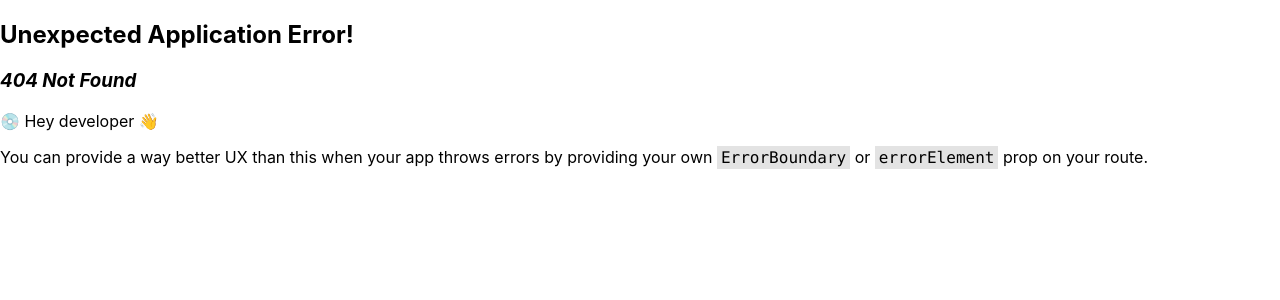
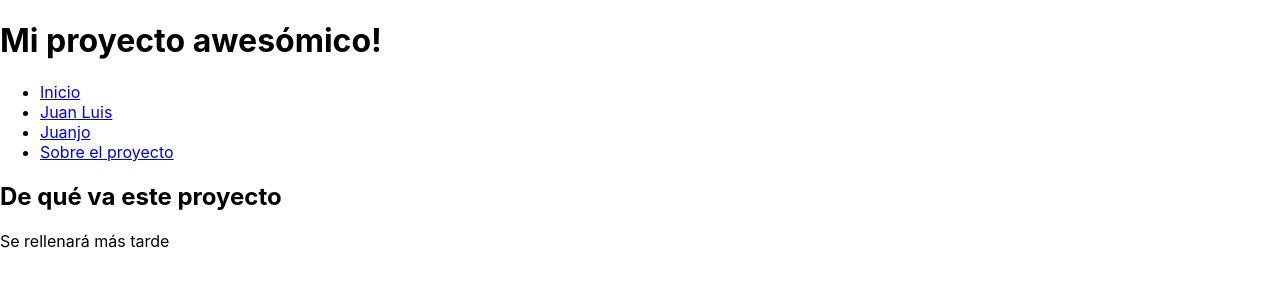
Before and after one commit to kastwey/arelance-git-test, a React (Create React App) app: page /about in a window 1280 px wide. Before the commit this address had no page. Shown: the top 300 px of the page. Built offline with nearby package versions, Linux system fonts and the light colour scheme.

Commit message:
Añado una página para hablar del proyecto, que ahora mismo ni funciona. Pero me mola hacer el merge a main para que Javi tenga que arreglaro mañana.

```diff
--- a/src/Routes.tsx
+++ b/src/Routes.tsx
@@ -3,6 +3,7 @@ import { JuanjoPage } from "./pages/JuanjoPage";
 import { JuanLuisPage } from "./pages/JuanLuisPage";
 import { IndexPage } from "./pages/IndexPage";
 import { Header } from "./components/header";
+import { AboutProjectPage } from "./pages/AboutProjectPage";
 const router = createBrowserRouter([
   {
     path: "",
@@ -16,6 +17,10 @@ const router = createBrowserRouter([
     path: "people/juanjo",
     element: <JuanjoPage />,
   },
+  {
+    path: "/about",
+    element: <AboutProjectPage />,
+  },
 ]);
 
 export function Routes() {
--- a/src/components/header.tsx
+++ b/src/components/header.tsx
@@ -13,6 +13,7 @@ export function Header() {
           <li>
             <NavLink to="people/juanjo">Juanjo</NavLink>
           </li>
+          <li><NavLink to="about">Sobre el proyecto</NavLink></li>
         </ul>
       </nav>
     </>
--- /dev/null
+++ b/src/pages/AboutProjectPage.tsx
@@ -0,0 +1,10 @@
+import { Layout } from "../components/layout";
+
+export function AboutProjectPage() {
+  return (
+    <Layout>
+      <h2>De qué va este proyecto</h2>
+      <p>Se rellenará más tarde</p>
+    </Layout>
+  );
+}
```
